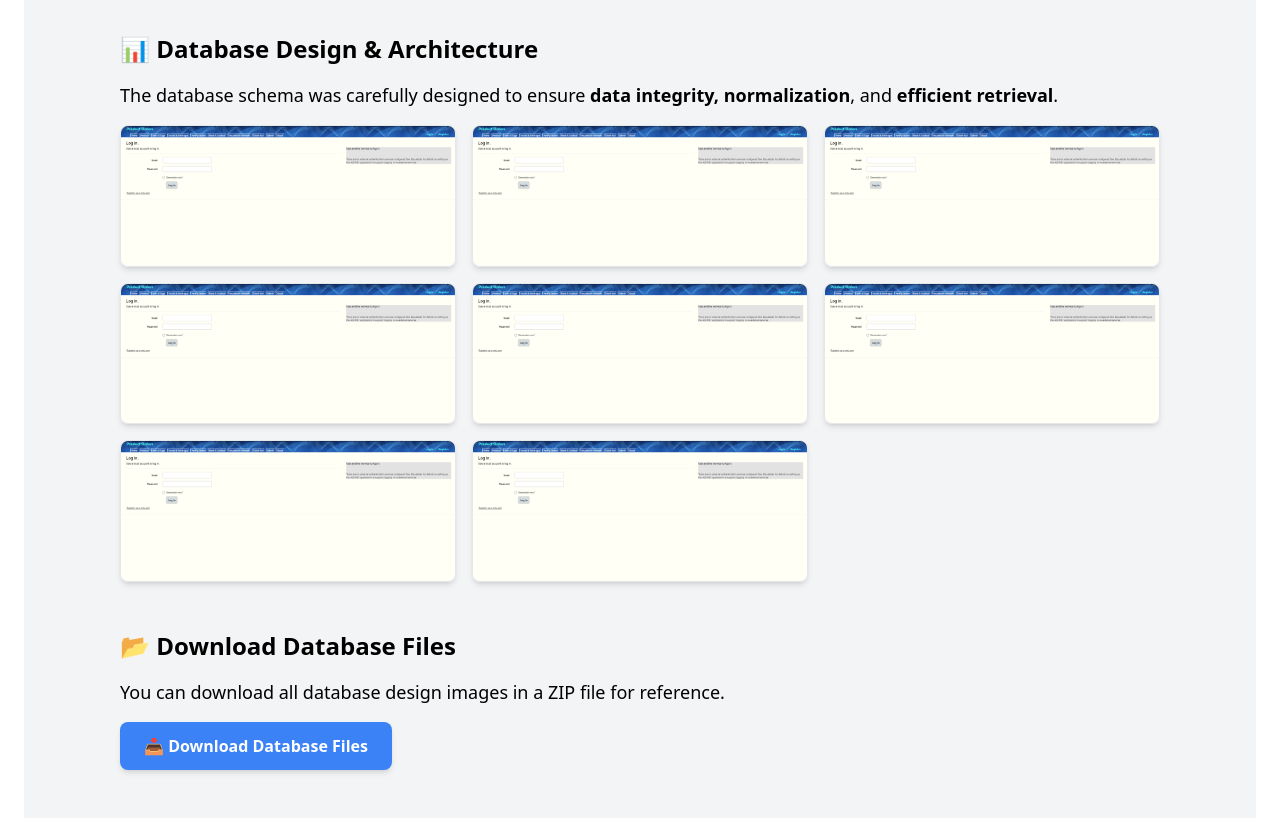
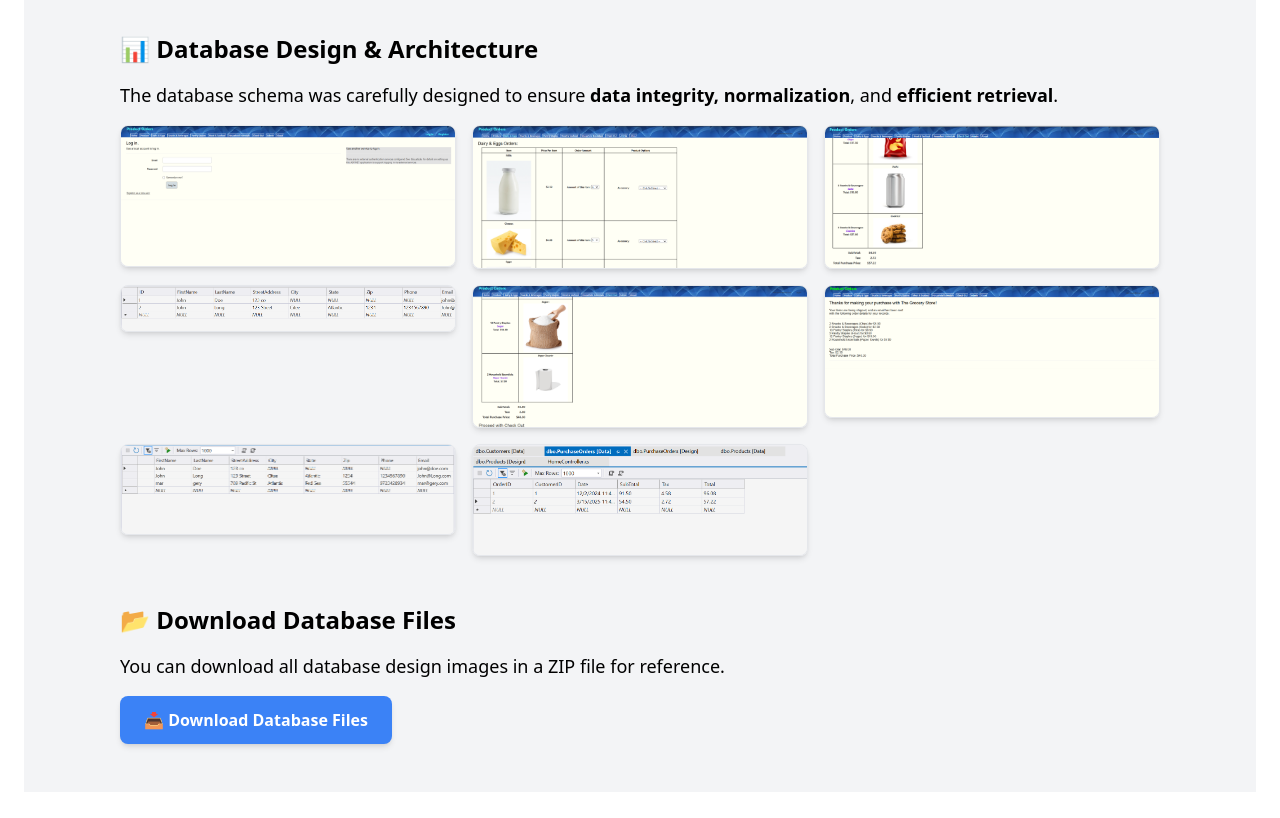
Before and after one commit to Unlinedfaun7162/personalsite, a React (Create React App) app: page /personalsite/achievements/grocery-store-app in a window 1280 px wide. Shown: the part 927-1745 px from the top of the page. Built offline with nearby package versions, Linux system fonts and the light colour scheme; the HTML template or start-up script is replaced by a standard one.

Commit message:
Fix for database image problem

```diff
--- a/src/pages/GroceryStore.js
+++ b/src/pages/GroceryStore.js
@@ -52,8 +52,9 @@ const GroceryStore = () => {
       <div className="grid grid-cols-1 md:grid-cols-2 lg:grid-cols-3 gap-4">
         {Array.from({ length: 8 }).map((_, index) => (
           <img
-            src={`${process.env.PUBLIC_URL}/Database1.png`}
-            alt="Database Design 1"
+            key={index}
+            src={`${process.env.PUBLIC_URL}/Database${index + 1}.png`}
+            alt={`Database Design ${index + 1}`}
             className="rounded-lg shadow-md w-full h-auto object-contain border"
           />
         ))}
```
